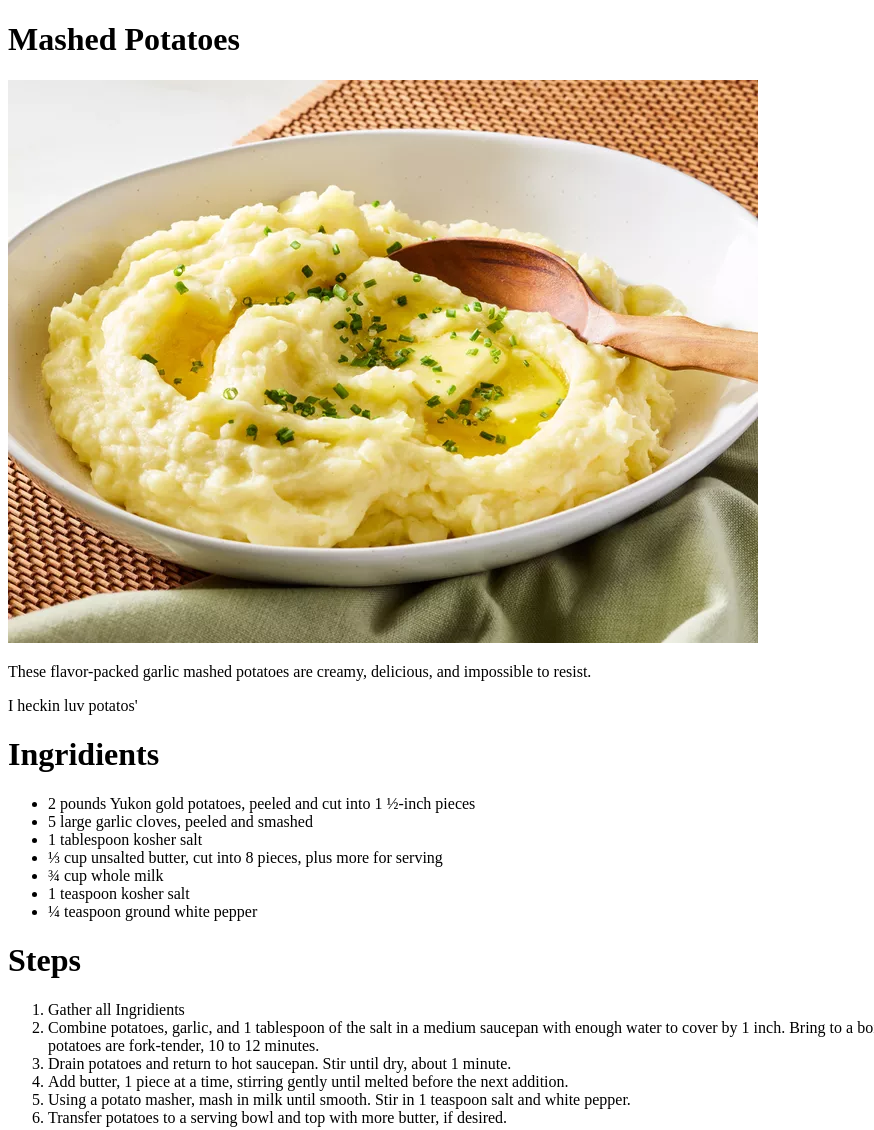
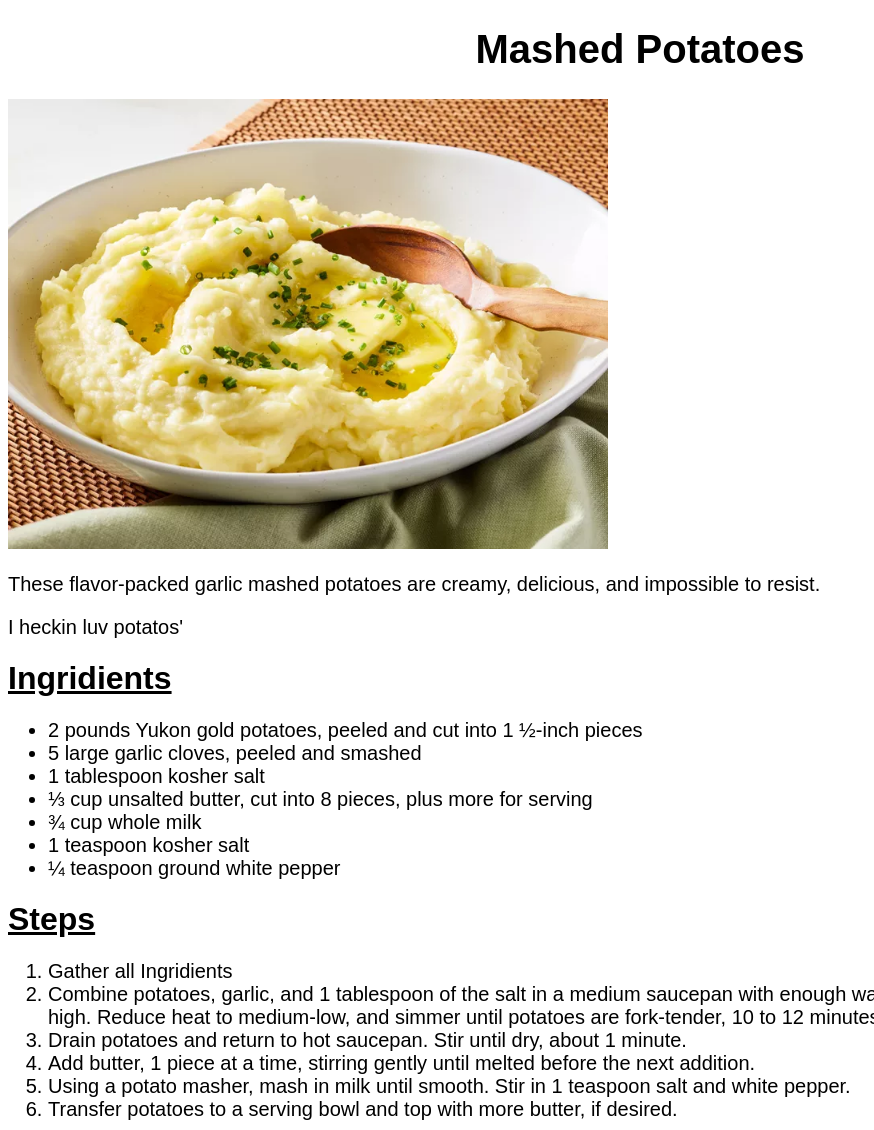
Before and after one commit to djimbe/odin-recipes, a plain HTML site: page recipes/mashed-potatoes.html in a window 1280 px wide. Shown: the whole page, without its empty margins (0-874 px from the left). Drawn offline with Linux system fonts and the light colour scheme.

Commit message:
add style.css, and add css to Mashed-potatoes and omelete html

```diff
--- a/recipes/mashed-potatoes.html
+++ b/recipes/mashed-potatoes.html
@@ -4,16 +4,21 @@
     <meta charset="UTF-8">
     <meta name="viewport" content="width=device-width, initial-scale=1.0">
     <title>Mashed Potatoes</title>
+    <link rel="stylesheet" href="../style.css">
 </head>
 <body>
-    <h1>Mashed Potatoes</h1>
-    <img src="../images/Mashed potatoes.jpg" alt="Mashed Potatoes">
+    <div>
+        <h1 class="title">Mashed Potatoes</h1>
+    </div>
+    <img src="../images/Mashed potatoes.jpg" alt="Mashed Potatoes" class="image">
+    <div class="description">
+        <p>These flavor-packed garlic mashed potatoes are creamy, delicious, and impossible to resist. </p>
+        <p>I heckin luv potatos'</p>
+    </div>
 
-    <p>These flavor-packed garlic mashed potatoes are creamy, delicious, and impossible to resist. </p>
-    <p>I heckin luv potatos'</p>
 
-    <h1>Ingridients</h1>
-    <ul>
+    <h1 class="sub-title ingridients">Ingridients</h1>
+    <ul class="list">
         <li>2 pounds Yukon gold potatoes, peeled and cut into 1 ½-inch pieces</li>
         <li>5 large garlic cloves, peeled and smashed</li>
         <li>1 tablespoon kosher salt</li>
@@ -22,8 +27,8 @@
         <li>1 teaspoon kosher salt</li>
         <li>¼ teaspoon ground white pepper</li>
     </ul>
-    <h1>Steps</h1>
-    <ol>
+    <h1 class="sub-title steps">Steps</h1>
+    <ol class="list">
         <li>Gather all Ingridients</li>
         <li>Combine potatoes, garlic, and 1 tablespoon of the salt in a medium saucepan with enough water to cover by 1 inch. Bring to a boil over high. Reduce heat to medium-low, and simmer until potatoes are fork-tender, 10 to 12 minutes.</li>
         <li>Drain potatoes and return to hot saucepan. Stir until dry, about 1 minute.</li>
--- /dev/null
+++ b/style.css
@@ -0,0 +1,28 @@
+.image{
+    width: 600px;
+    height: auto;
+}
+
+*{
+    font-family: sans-serif;
+}
+
+.title{
+    text-align: center;
+    font-size: 40px;
+}
+
+.ingridients,
+.steps{
+    text-decoration: underline;
+    font-weight: 600;
+}
+
+.list{
+    font-weight: 300;
+    font-size: 20px;
+}
+
+.description{
+    font-size: 20px;
+}
```
Also changed, not shown: index.html (+1 -0 lines), recipes/mac-n-cheese.html (+1 -0 lines), recipes/omelete.html (+12 -7 lines).
